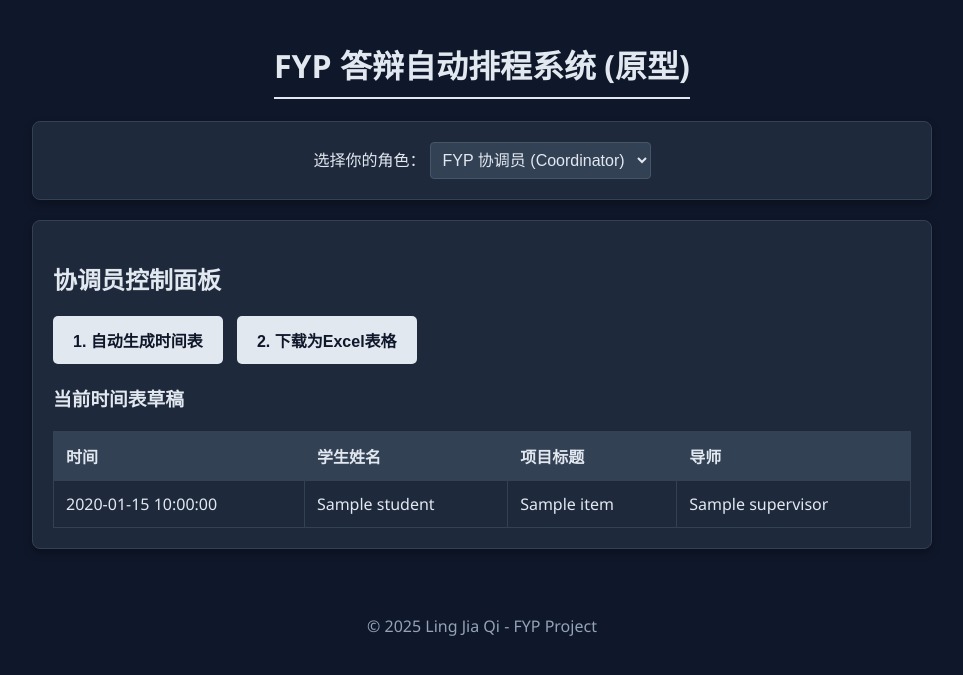
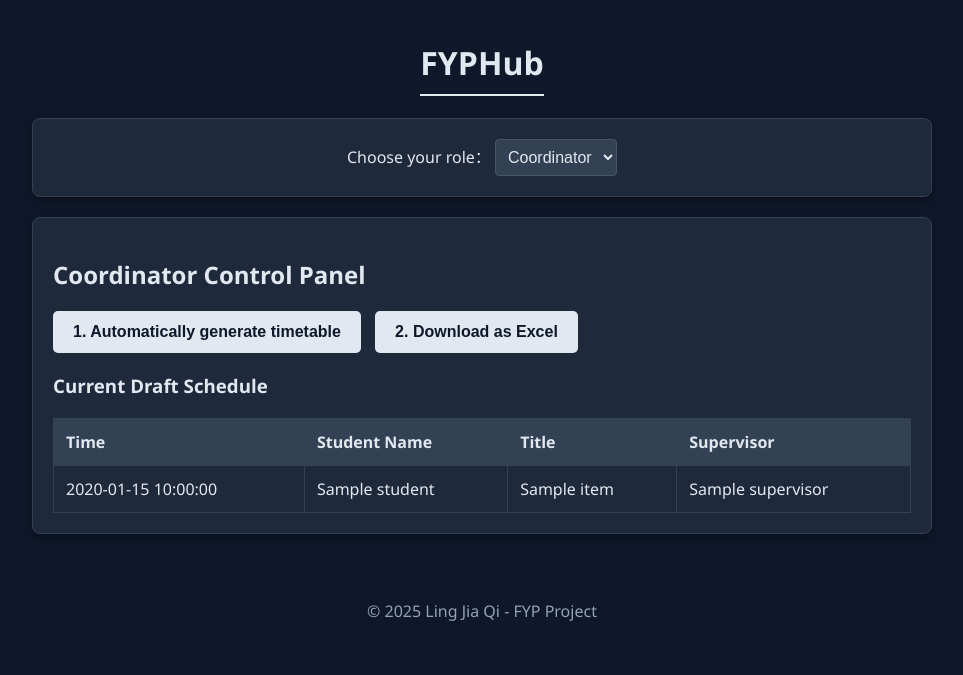
Before and after one commit to NEKO9655/FYP-SYSTEM, a Python web app: template templates/index.html in a window 1280 px wide. Shown: the top 675 px of the page, without its empty margins (158-1121 px from the left). Run offline with Jinja, Linux system fonts and the light colour scheme; the template is opened without the code that fills it: most values are stand-ins (such as "Sample title", 1, 10 or a date in 2020).

Commit message:
Phase 2:frontend

```diff
--- a/static/script.js
+++ b/static/script.js
@@ -1,7 +1,5 @@
-// static/js/script.js
 document.addEventListener('DOMContentLoaded', function() {
 
-    // 获取页面上的元素
     const roleSelector = document.getElementById('role-selector');
     const coordinatorView = document.getElementById('coordinator-view');
     const lecturerView = document.getElementById('lecturer-view');
@@ -10,17 +8,13 @@ document.addEventListener('DOMContentLoaded', function() {
     const generateBtn = document.getElementById('generate-btn');
     const downloadBtn = document.getElementById('download-btn');
 
-    // 默认显示协调员视图
     coordinatorView.classList.remove('hidden');
 
-    // 监听角色选择器的变化
     roleSelector.addEventListener('change', function() {
-        // 先隐藏所有视图
         coordinatorView.classList.add('hidden');
         lecturerView.classList.add('hidden');
         studentView.classList.add('hidden');
 
-        // 根据选择的值，显示对应的视图
         const selectedRole = roleSelector.value;
         if (selectedRole === 'coordinator') {
             coordinatorView.classList.remove('hidden');
@@ -31,18 +25,12 @@ document.addEventListener('DOMContentLoaded', function() {
         }
     });
 
-    // --- 模拟按钮功能 ---
-    // 为“自动生成时间表”按钮添加点击事件
     generateBtn.addEventListener('click', function() {
-        // 在真实项目中，这里会向后端发送一个请求
-        alert('正在连接后端生成时间表... (这是一个模拟操作)');
-        // 模拟成功后的提示
-        alert('时间表草稿已生成！');
+        alert('Connecting to backend to generate schedule... (This is a simulation operation)');
+        alert('Draft timetable generated!');
     });
 
-    // 为“下载Excel”按钮添加点击事件
     downloadBtn.addEventListener('click', function() {
-        // 在真实项目中，这里会请求后端的下载API
-        alert('正在准备下载Excel文件... (这是一个模拟操作)');
+        alert('Preparing to download Excel file... (This is a simulation operation)');
     });
 });
--- a/templates/index.html
+++ b/templates/index.html
@@ -4,46 +4,44 @@
 <head>
     <meta charset="UTF-8">
     <meta name="viewport" content="width=device-width, initial-scale=1.0">
-    <title>FYP 自动排程系统</title>
+    <title>FYPHub</title>
 
     <link rel="stylesheet" href="{{ url_for('static', filename='style.css') }}">
 </head>
 <body>
 
     <header>
-        <h1>FYP 答辩自动排程系统 (原型)</h1>
+        <h1>FYPHub</h1>
     </header>
 
     <main>
         <div class="role-selector-container">
-            <label for="role-selector">选择你的角色：</label>
+            <label for="role-selector">Choose your role：</label>
             <select id="role-selector">
-                <option value="coordinator">FYP 协调员 (Coordinator)</option>
-                <option value="lecturer">导师 / 讲师 (Lecturer)</option>
-                <option value="student">学生 (Student)</option>
+                <option value="coordinator">Coordinator</option>
+                <option value="lecturer">Lecturer</option>
+                <option value="student">Student</option>
             </select>
         </div>
 
-        <!-- 协调员视图 -->
         <div id="coordinator-view" class="view-container">
-            <h2>协调员控制面板</h2>
+            <h2>Coordinator Control Panel</h2>
             <div class="actions">
-                <button id="generate-btn">1. 自动生成时间表</button>
-                <button id="download-btn">2. 下载为Excel表格</button>
+                <button id="generate-btn">1. Automatically generate timetable</button>
+                <button id="download-btn">2. Download as Excel</button>
             </div>
-            <h3>当前时间表草稿</h3>
+            <h3>Current Draft Schedule</h3>
             <div id="timetable-container">
                 <table id="timetable">
                     <thead>
                         <tr>
-                            <th>时间</th>
-                            <th>学生姓名</th>
-                            <th>项目标题</th>
-                            <th>导师</th>
+                            <th>Time</th>
+                            <th>Student Name</th>
+                            <th>Title</th>
+                            <th>Supervisor</th>
                         </tr>
                     </thead>
                     <tbody>
-                        <!-- 数据将由后端填充 -->
                         {% for item in schedule %}
                         <tr>
                             <td>{{ item.time }}</td>
@@ -59,15 +57,15 @@
 
         <!-- 讲师视图 -->
         <div id="lecturer-view" class="view-container hidden">
-            <h2>讲师面板</h2>
-            <h3>管理我的空闲时间</h3>
-            <p>在这里，讲师可以标记自己有空/没空的时间段。</p>
+            <h2>Instructor Panel</h2>
+            <h3>Manage free time</h3>
+            <p>Here, lecturers can mark their available/unavailable time slots.</p>
             <table id="lecturer-availability">
                  <thead>
                         <tr>
-                            <th>讲师姓名</th>
-                            <th>状态</th>
-                            <th>操作</th>
+                            <th>Lecturer's name</th>
+                            <th>state</th>
+                            <th>operate</th>
                         </tr>
                     </thead>
                     <tbody>
@@ -75,22 +73,21 @@
                         <tr>
                             <td>{{ lecturer.name }}</td>
                             <td class="{{ 'status-' + lecturer.status.lower() }}">{{ lecturer.status }}</td>
-                            <td><button class="small-btn">更改状态</button></td>
+                            <td><button class="small-btn">change status</button></td>
                         </tr>
                         {% endfor %}
                     </tbody>
             </table>
         </div>
 
-        <!-- 学生视图 -->
         <div id="student-view" class="view-container hidden">
-            <h2>学生视图</h2>
-            <h3>我的答辩时间表</h3>
-            <p>这是最终发布的时间表，仅供查看。</p>
+            <h2>student view</h2>
+            <h3>My schedule</h3>
+            <p>This is the final published schedule for review purposes only.</p>
              <div class="my-schedule">
-                <p><strong>学生:</strong> {{ schedule[0].student }}</p>
-                <p><strong>时间:</strong> {{ schedule[0].time }}</p>
-                <p><strong>项目:</strong> {{ schedule[0].title }}</p>
+                <p><strong>Student:</strong> {{ schedule[0].student }}</p>
+                <p><strong>time:</strong> {{ schedule[0].time }}</p>
+                <p><strong>Title:</strong> {{ schedule[0].title }}</p>
              </div>
         </div>
     </main>
@@ -99,7 +96,6 @@
         <p>&copy; 2025 Ling Jia Qi - FYP Project</p>
     </footer>
 
-    <!-- 链接JavaScript文件 -->
     <script src="{{ url_for('static', filename='script.js') }}"></script>
 </body>
 </html>
```
Also changed, not shown: backend/db.sqlite3.
